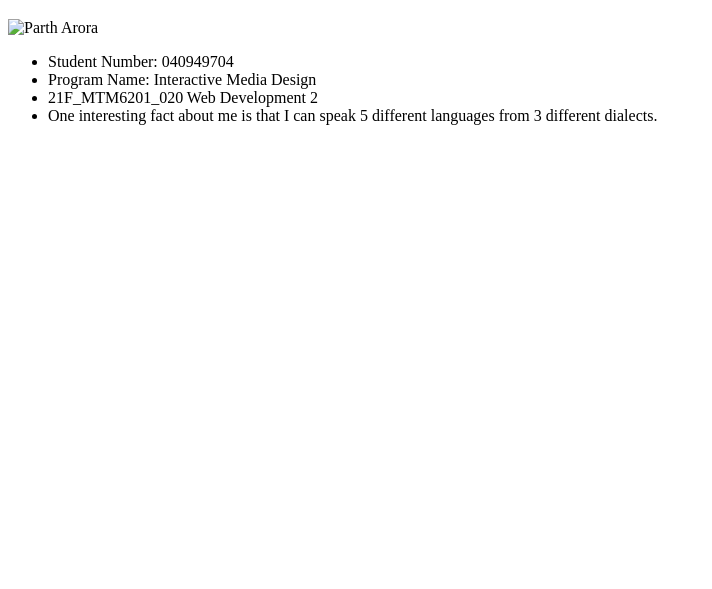
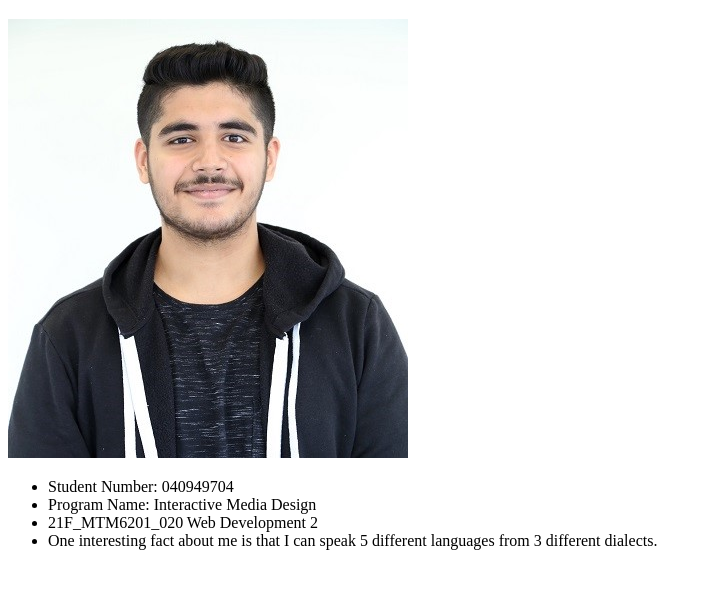
Before and after one commit to aror0055/mtm6201-week1, a plain HTML site: page index.html in a window 1280 px wide. Shown: the part 61-650 px from the top of the page, without its empty margins (0-712 px from the left). Drawn offline with Linux system fonts and the light colour scheme; the site is published under a folder, as on GitHub Pages, so addresses that start at the root find nothing.

Commit message:
final changes

```diff
--- a/index.html
+++ b/index.html
@@ -14,7 +14,7 @@
             Parth Arora
         </h1>
     </header>
-    <img class="potrait" src="/images/portrait.JPG" alt="Parth Arora">
+    <img class="potrait" src="images/portrait.JPG" alt="Parth Arora">
 
     <ul class="description">
         <li>Student Number: 040949704</li>
```
